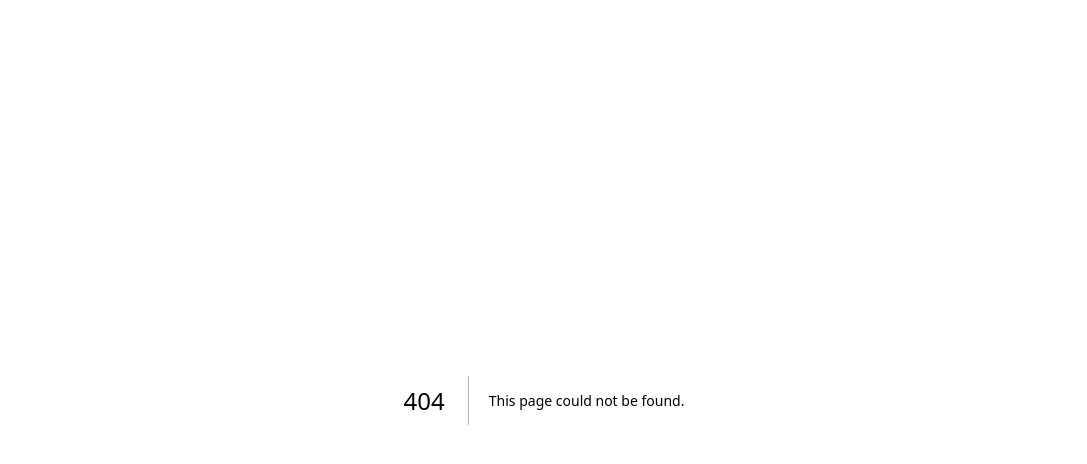
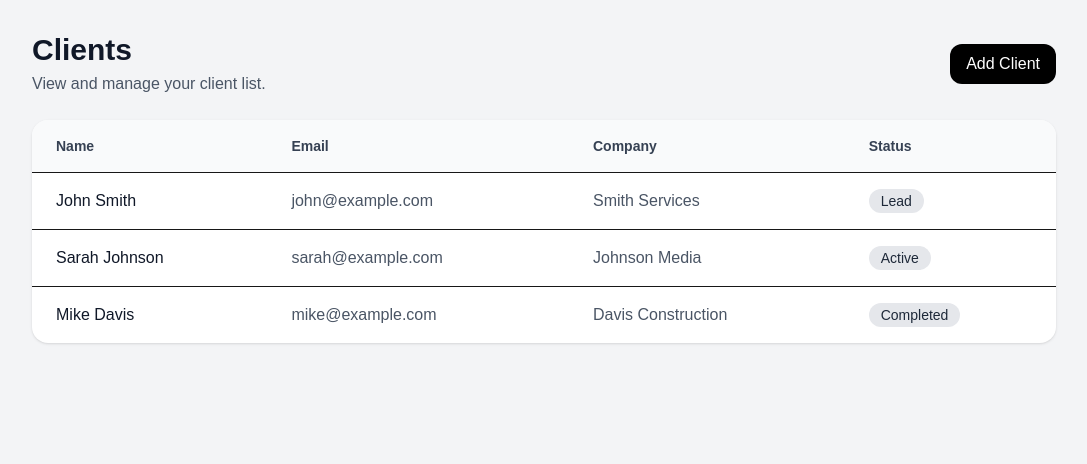
Before and after one commit to daynew1210/fullstack-client-dashboard, a Next.js app: page /clients in a window 1280 px wide. Before the commit this address had no page. Shown: the top 464 px of the page, without its empty margins (96-1183 px from the left). Built offline with nearby package versions, Linux system fonts and the light colour scheme.

Commit message:
Addd clients page

```diff
--- /dev/null
+++ b/app/clients/page.tsx
@@ -0,0 +1,71 @@
+const sampleClients = [
+  {
+    id: 1,
+    name: "John Smith",
+    email: "john@example.com",
+    company: "Smith Services",
+    status: "Lead",
+  },
+  {
+    id: 2,
+    name: "Sarah Johnson",
+    email: "sarah@example.com",
+    company: "Johnson Media",
+    status: "Active",
+  },
+  {
+    id: 3,
+    name: "Mike Davis",
+    email: "mike@example.com",
+    company: "Davis Construction",
+    status: "Completed",
+  },
+];
+
+export default function ClientsPage() {
+  return (
+    <main className="min-h-screen bg-gray-100 p-8">
+      <div className="mx-auto max-w-5xl">
+        <div className="mb-6 flex items-center justify-between">
+          <div>
+            <h1 className="text-3xl font-bold text-gray-900">Clients</h1>
+            <p className="mt-1 text-gray-600">
+              View and manage your client list.
+            </p>
+          </div>
+
+          <button className="rounded-xl bg-black px-4 py-2 text-white hover:opacity-90">
+            Add Client
+          </button>
+        </div>
+
+        <div className="overflow-hidden rounded-2xl bg-white shadow">
+          <table className="min-w-full text-left">
+            <thead className="border-b bg-gray-50">
+              <tr>
+                <th className="px-6 py-4 text-sm font-semibold text-gray-700">Name</th>
+                <th className="px-6 py-4 text-sm font-semibold text-gray-700">Email</th>
+                <th className="px-6 py-4 text-sm font-semibold text-gray-700">Company</th>
+                <th className="px-6 py-4 text-sm font-semibold text-gray-700">Status</th>
+              </tr>
+            </thead>
+            <tbody>
+              {sampleClients.map((client) => (
+                <tr key={client.id} className="border-b last:border-b-0">
+                  <td className="px-6 py-4 text-gray-900">{client.name}</td>
+                  <td className="px-6 py-4 text-gray-600">{client.email}</td>
+                  <td className="px-6 py-4 text-gray-600">{client.company}</td>
+                  <td className="px-6 py-4">
+                    <span className="rounded-full bg-gray-200 px-3 py-1 text-sm text-gray-800">
+                      {client.status}
+                    </span>
+                  </td>
+                </tr>
+              ))}
+            </tbody>
+          </table>
+        </div>
+      </div>
+    </main>
+  );
+}
--- a/app/page.tsx
+++ b/app/page.tsx
@@ -1,3 +1,4 @@
+import Link from "next/link";
 export default function HomePage() {
   return (
     <main className="min-h-screen bg-gray-100 p-8">
@@ -6,7 +7,12 @@ export default function HomePage() {
         <p className="mt-2 text-gray-600">
           Manage leads, active clients, and completed projects in one place.
         </p>
-
+<Link
+  href="/clients"
+  className="mt-6 inline-block rounded-xl bg-black px-4 py-2 text-white hover:opacity-90"
+>
+  View Clients
+</Link>
         <div className="mt-8 grid gap-4 md:grid-cols-3">
           <div className="rounded-2xl bg-white p-6 shadow">
             <h2 className="text-lg font-semibold">Total Clients</h2>
```
